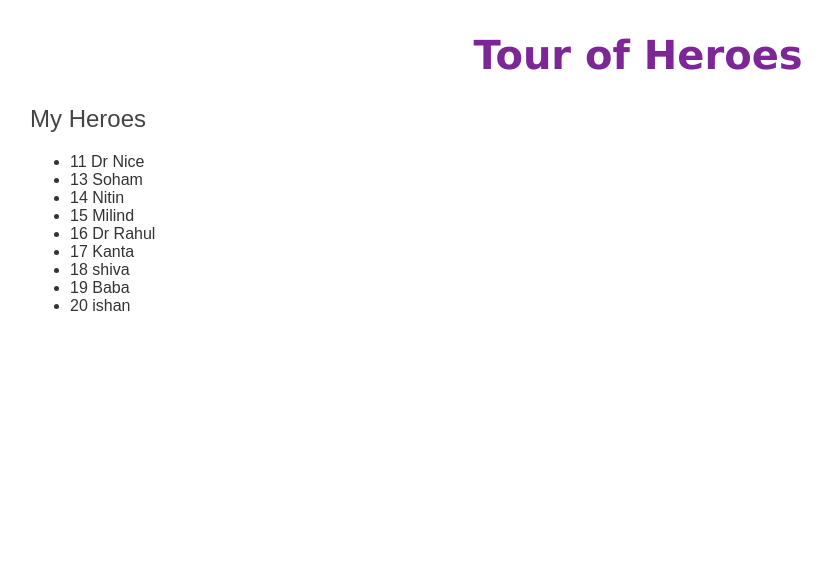
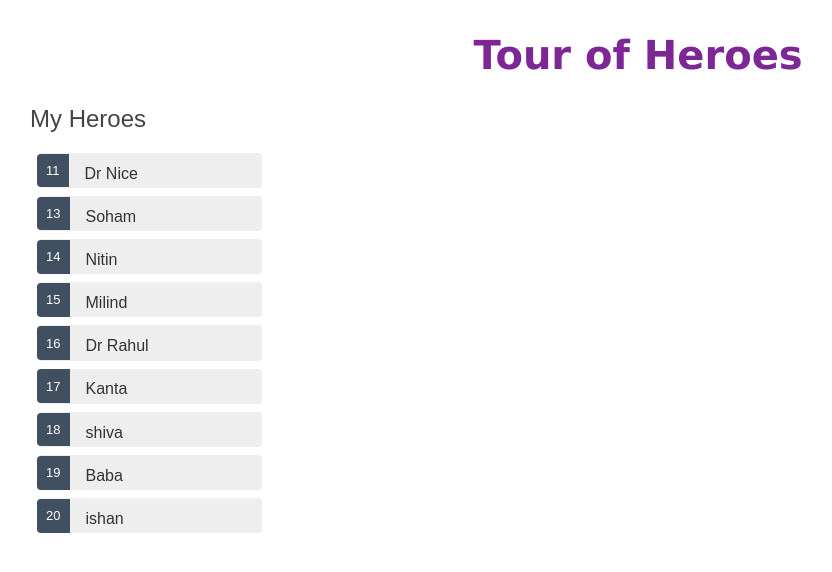
Before and after one commit to truptikolte/angular-tour-of-heroes, an Angular app: page / in a window 1280 px wide. Shown: the top 572 px of the page, without its empty margins (2-834 px from the left). Built offline with nearby package versions, Linux system fonts and the light colour scheme.

Commit message:
Display list of Heroes and on click show details

```diff
--- a/src/app/heroes/heroes.component.html
+++ b/src/app/heroes/heroes.component.html
@@ -7,8 +7,18 @@
 </div>-->
 <h2>My Heroes</h2>
 <ul class="heroes">
-    <li *ngFor="let hero of heroes">
+    <li *ngFor="let hero of heroes" (click)="onSelect(hero)">
         <span class="badge">{{hero.id}}</span>
             {{hero.name}}
     </li>
 </ul>
+
+<div *ngIf="selectedHero">
+<h2>{{selectedHero.name | uppercase}} Details</h2>
+<div><span>id: </span>{{selectedHero.id}}</div>
+<div>
+  <label>name:
+    <input [(ngModel)]="selectedHero.name" placeholder="name"/>
+  </label>
+</div>
+</div>
--- a/src/app/heroes/heroes.component.scss
+++ b/src/app/heroes/heroes.component.scss
@@ -0,0 +1,45 @@
+/* HeroesComponent's private CSS styles */
+.heroes {
+    margin: 0 0 2em 0;
+    list-style-type: none;
+    padding: 0;
+    width: 15em;
+
+  }
+  .heroes li {
+    cursor: pointer;
+    position: relative;
+    left: 0;
+    background-color: #EEE;
+    margin: .5em;
+    padding: .3em 0;
+    height: 1.6em;
+    border-radius: 4px;
+  }
+  .heroes li:hover {
+    color: #607D8B;
+    background-color: #DDD;
+    left: .1em;
+  }
+  .heroes li.selected {
+    background-color: #CFD8DC;
+    color: white;
+  }
+  .heroes li.selected:hover {
+    background-color: #BBD8DC;
+    color: white;
+  }
+  .heroes .badge {
+    display: inline-block;
+    font-size: small;
+    color: white;
+    padding: 0.8em 0.7em 0 0.7em;
+    background-color:#405061;
+    line-height: 1em;
+    position: relative;
+    left: -1px;
+    top: -4px;
+    height: 1.8em;
+    margin-right: .8em;
+    border-radius: 4px 0 0 4px;
+  }
--- a/src/app/heroes/heroes.component.ts
+++ b/src/app/heroes/heroes.component.ts
@@ -1,4 +1,5 @@
 import { Component, OnInit } from '@angular/core';
+import { Hero } from '../hero';
 import { HEROES } from '../mock-heroes';
 @Component({
   selector: 'app-heroes',
@@ -7,6 +8,7 @@ import { HEROES } from '../mock-heroes';
 })
 export class HeroesComponent implements OnInit {
   heroes = HEROES;
+  selectedHero?: Hero;
 
   /*hero: Hero = {
     id : 1,
@@ -19,4 +21,8 @@ export class HeroesComponent implements OnInit {
   ngOnInit(): void {
   }
 
+  onSelect(hero: Hero): void {
+    this.selectedHero = hero;
+  }
+
 }
```
